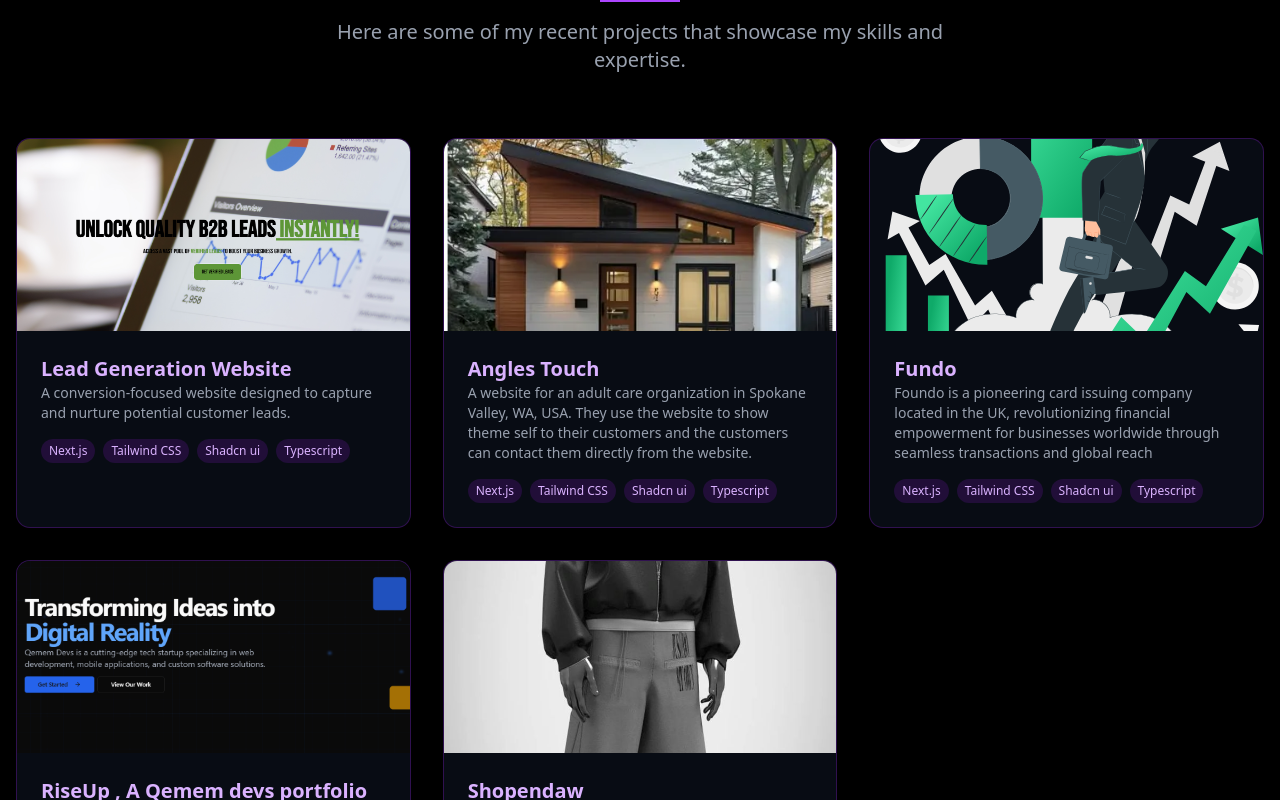
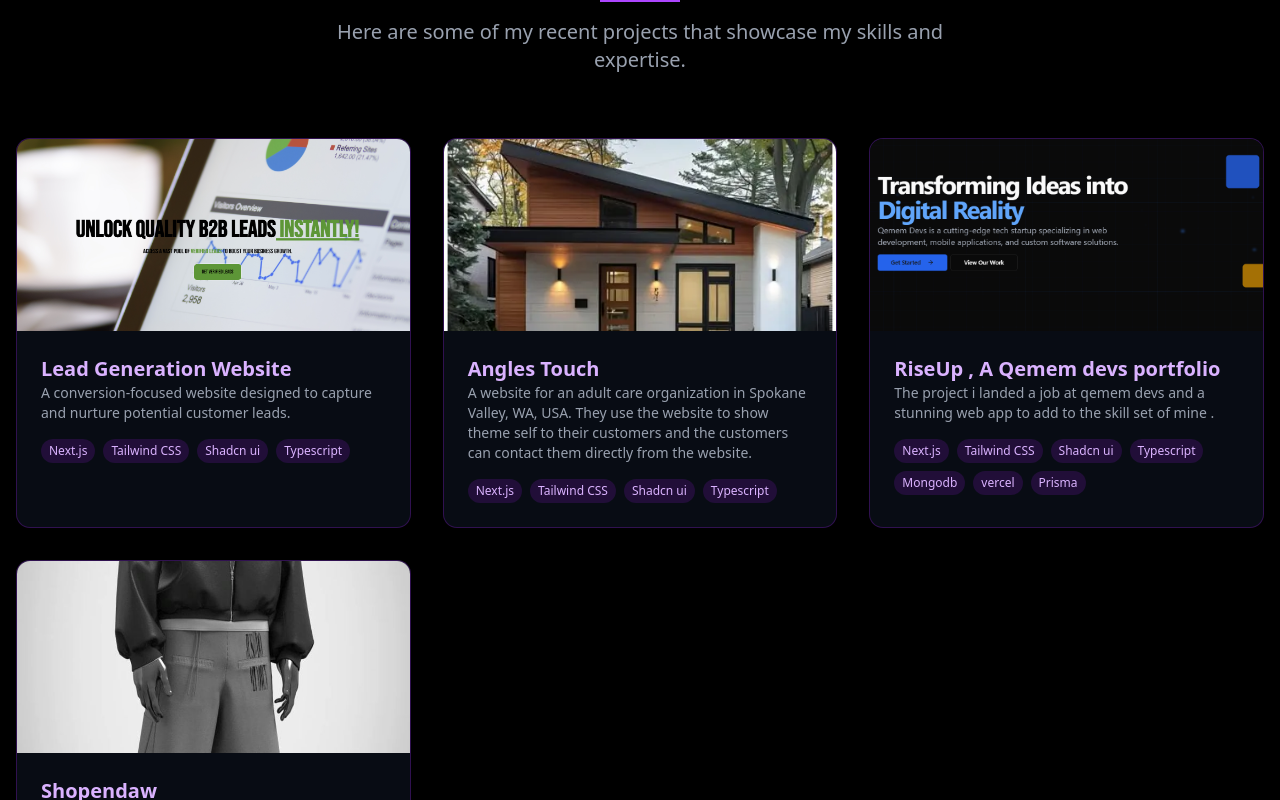
Before and after one commit to Nahomtewodros101/Nahom, a Next.js app: page / in a window 1280 px wide. Shown: the part 2100-2900 px from the top of the page. Built offline with nearby package versions, Linux system fonts and the light colour scheme.

Commit message:
debug lijemer nw engidi

```diff
--- a/app/page.tsx
+++ b/app/page.tsx
@@ -714,21 +714,12 @@ const Projects = ({ ref }: ProjectsProps) => {
       githubLink: "https://github.com/Nahomtewodros101/leadgeneth.git",
     },
     {
-        title: "Angles Touch",
+      title: "Angles Touch",
       description:
         "A website for an adult care organization in Spokane Valley, WA, USA. They use the website to show theme self to their customers and the customers can contact them directly from the website.",
       image: "/angle.png",
       tech: ["Next.js", "Tailwind CSS", "Shadcn ui", "Typescript"],
       link: "https://angelstouchafh.com/",
-      githubLink: "https://github.com/Nahomtewodros101",
-    },
-    {
-        title: "Fundo",
-      description:
-        "Foundo is a pioneering card issuing company located in the UK, revolutionizing financial empowerment for businesses worldwide through seamless transactions and global reach",
-      image: "/fundo.svg",
-      tech: ["Next.js", "Tailwind CSS", "Shadcn ui", "Typescript"],
-      link: "https://foundo.io/",
       githubLink: "https://github.com/Nahomtewodros101",
     },
 
@@ -1356,7 +1347,7 @@ const Footer = () => {
       <div className="container mx-auto px-4">
         <div className="flex flex-col md:flex-row justify-between items-center">
           <div className="text-2xl font-bold bg-clip-text text-transparent bg-gradient-to-r from-purple-500 to-purple-300 mb-4 md:mb-0">
-            Nahom.T
+            <Link href="/">Nahom.T</Link>
           </div>
 
           <div className="flex space-x-6 mb-4 md:mb-0">
```
